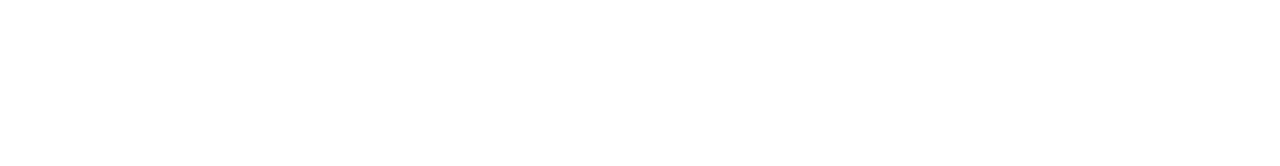
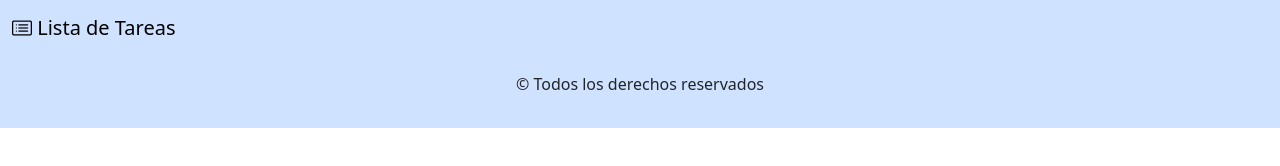
Before and after one commit to anasoledad/tp5-ejercicio3-js, a plain HTML site: page index.html in a window 1280 px wide. Drawn offline with nearby package versions, Linux system fonts and the light colour scheme.

Commit message:
Se agregó navbar y footer

```diff
--- a/index.html
+++ b/index.html
@@ -5,13 +5,25 @@
     <meta http-equiv="X-UA-Compatible" content="IE=edge">
     <meta name="viewport" content="width=device-width, initial-scale=1.0">
     <link href="https://cdn.jsdelivr.net/npm/bootstrap@5.3.0-alpha2/dist/css/bootstrap.min.css" rel="stylesheet" integrity="sha384-aFq/bzH65dt+w6FI2ooMVUpc+21e0SRygnTpmBvdBgSdnuTN7QbdgL+OapgHtvPp" crossorigin="anonymous">
+    <link rel="stylesheet" href="https://cdn.jsdelivr.net/npm/bootstrap-icons@1.10.3/font/bootstrap-icons.css">
     <link rel="stylesheet" href="css/style.css">
     <title>Ejercicio 3: Lista de tareas</title>
 </head>
 <body>
-    <header></header>
+    <header>
+        <nav class="navbar bg-primary-subtle text-center">
+            <div class="container-fluid">
+              <a class="navbar-brand " href="index.html">
+                <i class="bi bi-card-list"></i>
+                Lista de Tareas
+              </a>
+            </div>
+          </nav>
+    </header>
     <main></main>
-    <footer></footer>
+    <footer class="bg-primary-subtle py-3 text-center">
+        <p>&copy; Todos los derechos reservados</p>
+    </footer>
     <script src="https://cdn.jsdelivr.net/npm/bootstrap@5.3.0-alpha2/dist/js/bootstrap.bundle.min.js" integrity="sha384-qKXV1j0HvMUeCBQ+QVp7JcfGl760yU08IQ+GpUo5hlbpg51QRiuqHAJz8+BrxE/N" crossorigin="anonymous"></script>
 </body>
 </html>
```
